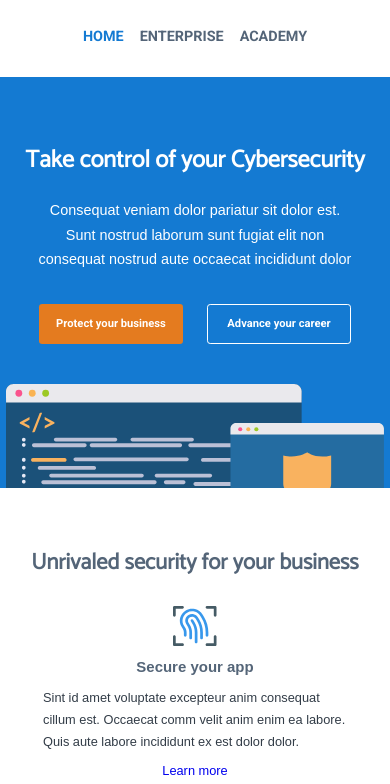
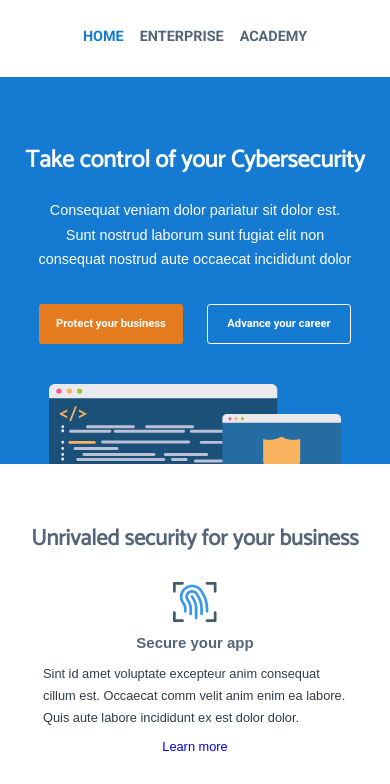
Before and after one commit to op1127/digital-academy, a Gatsby site: page / in a window 390 px wide. Shown: the part 60-844 px from the top of the page. Built offline with nearby package versions, Linux system fonts and the light colour scheme; Gatsby itself is replaced by a stand-in of ours.

Commit message:
responsive design tweak

```diff
--- a/src/styles/partials/home/_hero.scss
+++ b/src/styles/partials/home/_hero.scss
@@ -88,7 +88,7 @@
 
 
 		@include respond(phone) {
-			height: 13rem;
+			height: 10rem;
 		}
     }
 
```
Also changed, not shown: src/styles/styles.css, src/styles/styles.prefix.css.
